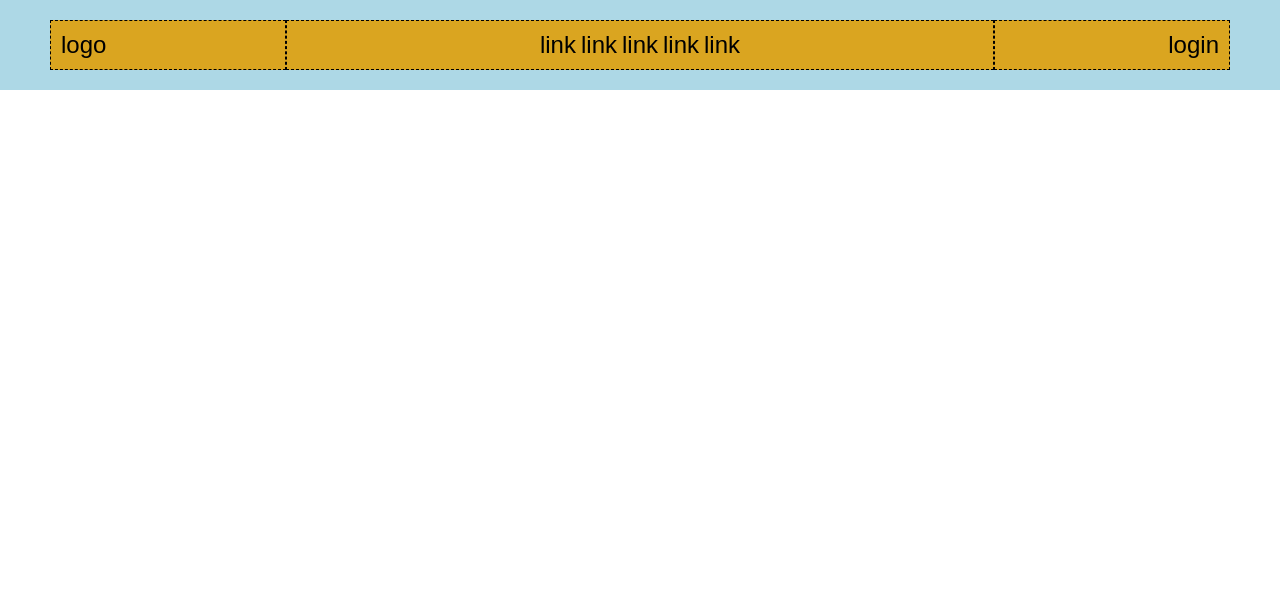
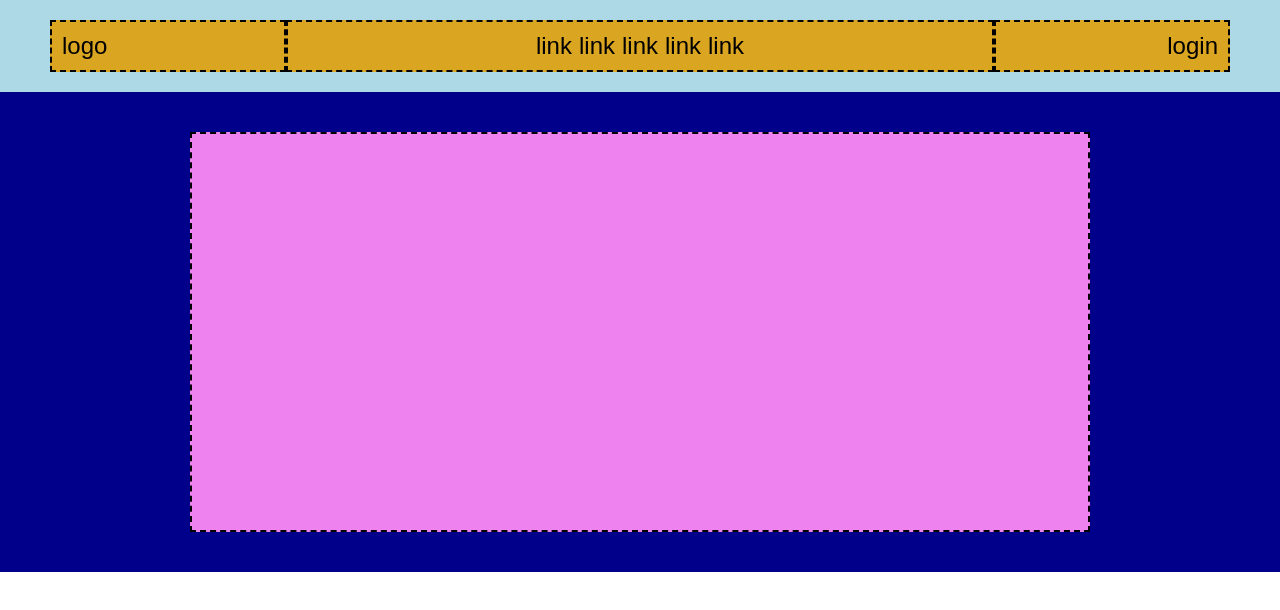
Before and after one commit to LucaCiani/htmlcss-struttura-discord, a plain HTML site: page index.html in a window 1280 px wide. Drawn offline with Linux system fonts and the light colour scheme.

Commit message:
completed header

```diff
--- a/css/style.css
+++ b/css/style.css
@@ -28,7 +28,7 @@ body{
 }
 
 .border{
-    border: 1px dashed black;
+    border: 2px dashed black;
 }
 
 .top-header{
@@ -51,9 +51,22 @@ ul{
     list-style-type: none;
     display: flex;
     justify-content: center;
-    gap: 5px;
+    gap: 7px;
 }
 
 .login{
     text-align: end;
 }
+
+.bottom-header{
+    background-color: var(--bottom-header-bg-color);
+    display: flex ;
+    justify-content: center;
+    padding: 40px 0;
+}
+
+.box-small{
+    width: 900px;
+    height: 400px;
+    background-color: var(--bottom-header-box-color);
+}
--- a/index.html
+++ b/index.html
@@ -8,7 +8,7 @@
 </head>
 
 <body>
-    <header id="site-header">
+    <header>
         <div class="top-header">
             <div class="container">
                 <div class="box-container">
@@ -31,12 +31,16 @@
             </div>
         </div>
 
-        <div class="bottom-header"></div>
+        <div class="bottom-header">
+                <div class="box-small border">
+
+                </div>
+        </div>
     </header>
 
-    <main id="site-content"></main>
+    <main></main>
 
-    <footer id="site-footer">
+    <footer>
         <div class="top-footer"></div>
 
         <div class="bottom-footer"></div>
```
